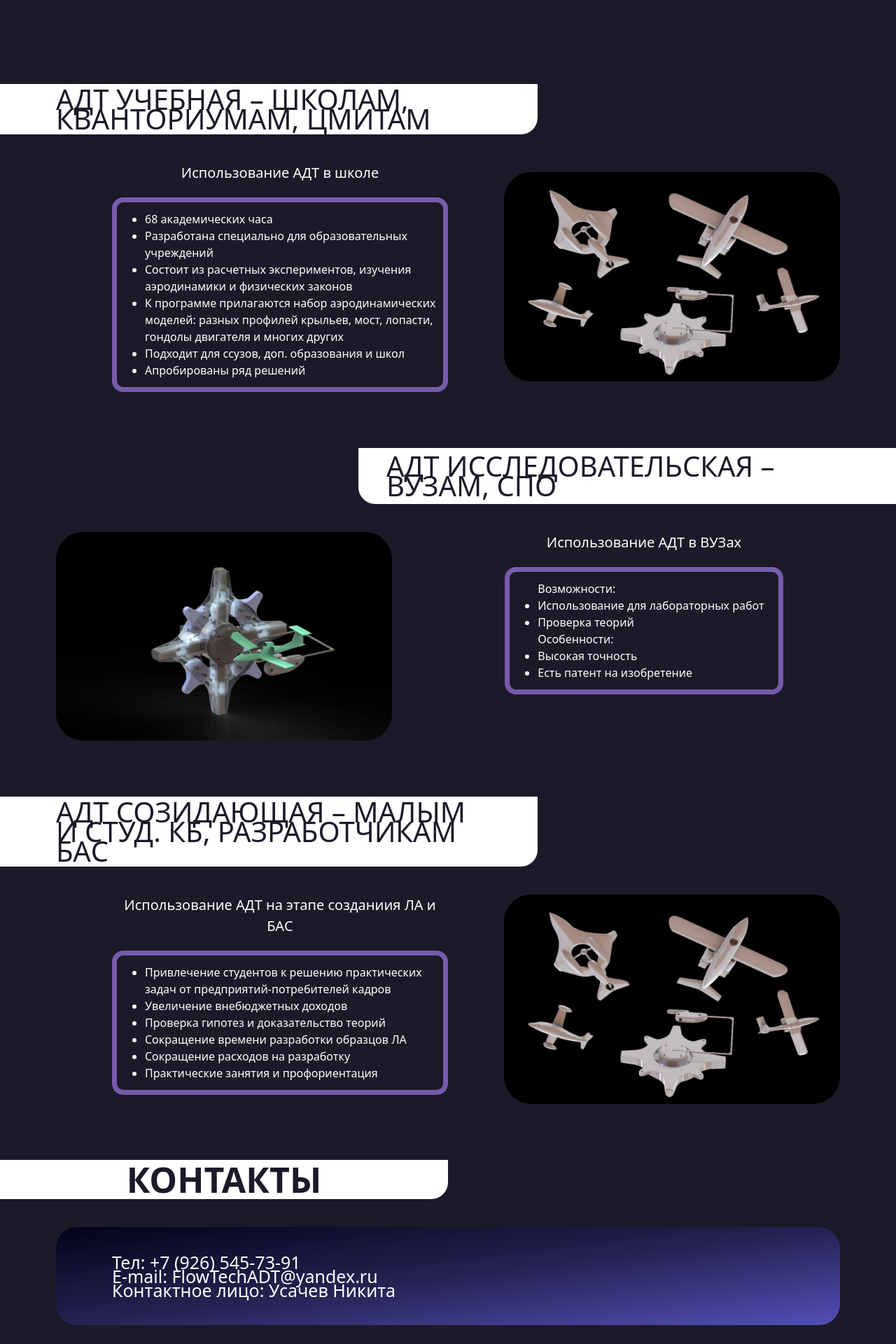
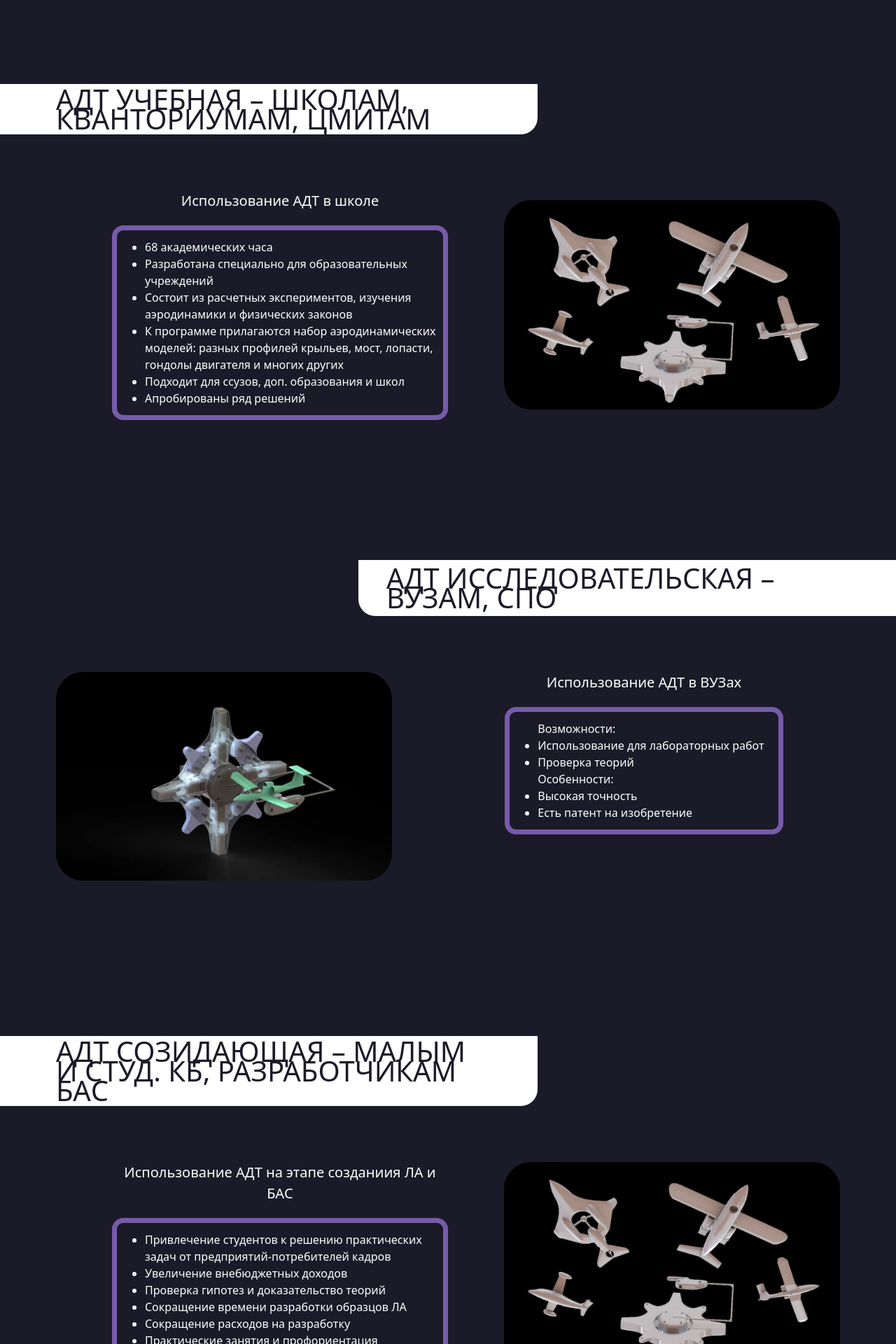
Before and after one commit to zemdenalex/FlowTech-2.0, a React (Vite) app in the folder site/: page / in a window 1280 px wide. Shown: the part 1920-3840 px from the top of the page at 70% size. Built offline with nearby package versions, Linux system fonts and the light colour scheme.

Commit message:
schools spacing

```diff
--- a/site/src/components/Schools/Schools.jsx
+++ b/site/src/components/Schools/Schools.jsx
@@ -6,14 +6,14 @@ const Schools = () => {
   return (
     <div className='bg-main mt-10 md:mt-20'>
       {/* Schools 1 */}
-      <div id="schools-1">
+      <div id="schools-1" className='md:min-h-[600px]'>
         <div className='bg-white rounded-br-3xl w-[90%] md:w-3/5'>
           <h2 className='text-main md:py-2 font-medium text-lg md:text-[40px] text-roboto mx-5 md:mx-20 py-1'>
             АДТ УЧЕБНАЯ – ШКОЛАМ, КВАНТОРИУМАМ, ЦМИТАМ
           </h2>
         </div>
         <div className='container'>
-          <div className='mt-10 md:grid md:grid-cols-2'>
+          <div className='mt-10 md:mt-20 md:grid md:grid-cols-2'>
             <div className='md:ml-20'>
               <h4 className='text-[20px] text-center'>
                 Использование АДТ в школе
@@ -37,14 +37,14 @@ const Schools = () => {
       </div>
 
       {/* Schools 2 */}
-      <div id="schools-2" className='mt-10 md:mt-20 flex flex-col'>
+      <div id="schools-2" className='mt-10 md:mt-20 flex flex-col md:min-h-[600px]'>
         <div className='w-full'>
           <div className='float-right rounded-bl-3xl bg-white text-main px-10 py-1 w-[90%] md:w-3/5'>
             <h2 className='text-roboto md:py-2 font-medium text-lg md:text-[40px]'>АДТ ИССЛЕДОВАТЕЛЬСКАЯ – ВУЗАМ, СПО</h2>
           </div>
         </div>
         <div className='container'>
-          <div className='mt-10 lg:grid lg:grid-cols-2'>
+          <div className='mt-10 md:mt-20 md:grid md:grid-cols-2'>
             <div className='flex max-lg:mt-5 justify-center pr-20 items-center'>
               <img className='hidden md:block object-scale-down' src={Schools2}/>
             </div>
@@ -68,14 +68,14 @@ const Schools = () => {
       </div>
 
       {/* Schools 3 */}
-      <div id="schools-3">
+      <div id="schools-3" className='md:min-h-[600px]'>
         <div className='bg-white rounded-br-3xl mt-10 md:mt-20 w-[90%] md:w-3/5'>
           <h2 className='text-main md:py-2 font-medium text-lg md:text-[40px] text-roboto mx-5 md:mx-20 py-1'>
             АДТ СОЗИДАЮЩАЯ – МАЛЫМ И СТУД. КБ, РАЗРАБОТЧИКАМ БАС
           </h2>
         </div>
         <div className='container'>
-          <div className='mt-10 lg:grid lg:grid-cols-2'>
+          <div className='mt-10 md:mt-20 md:grid md:grid-cols-2'>
             <div className='md:ml-20'>
               <h4 className='text-[20px] text-center'>
                 Использование АДТ на этапе созданиия ЛА и БАС
```
